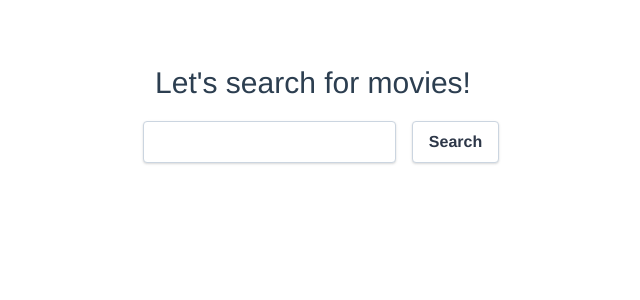
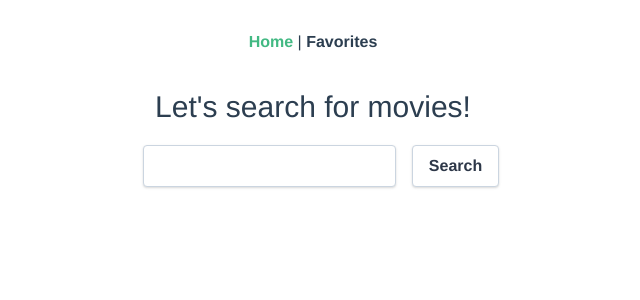
Before and after one commit to pablo-jurado/vue-movies-app, a Vue app: page / in a window 1280 px wide. Shown: the top 300 px of the page, without its empty margins (327-967 px from the left). Built offline with nearby package versions, Linux system fonts and the light colour scheme.

Commit message:
add router

```diff
--- a/package.json
+++ b/package.json
@@ -9,11 +9,13 @@
   },
   "dependencies": {
     "core-js": "^3.6.5",
-    "vue": "^2.6.11"
+    "vue": "^2.6.11",
+    "vue-router": "^3.2.0"
   },
   "devDependencies": {
     "@vue/cli-plugin-babel": "~4.4.0",
     "@vue/cli-plugin-eslint": "~4.4.0",
+    "@vue/cli-plugin-router": "~4.4.0",
     "@vue/cli-service": "~4.4.0",
     "babel-eslint": "^10.1.0",
     "eslint": "^6.7.2",
--- a/src/App.vue
+++ b/src/App.vue
@@ -1,32 +1,12 @@
 <template>
   <div id="app">
-    <Header v-on:searchDone="updateMovies" />
-    <MovieList v-bind:movies="movies" />
+    <div id="nav">
+      <router-link to="/">Home</router-link> |
+      <router-link to="/favorites">Favorites</router-link>
+    </div>
+    <router-view />
   </div>
 </template>
-
-<script>
-import Header from "./components/Header.vue";
-import MovieList from "./components/MovieList.vue";
-
-export default {
-  name: "App",
-  components: {
-    Header,
-    MovieList,
-  },
-  data() {
-    return {
-      movies: [],
-    };
-  },
-  methods: {
-    updateMovies(movies) {
-      this.movies = movies;
-    },
-  },
-};
-</script>
 
 <style>
 #app {
@@ -35,6 +15,18 @@ export default {
   -moz-osx-font-smoothing: grayscale;
   text-align: center;
   color: #2c3e50;
-  margin-top: 60px;
+}
+
+#nav {
+  padding: 30px;
+}
+
+#nav a {
+  font-weight: bold;
+  color: #2c3e50;
+}
+
+#nav a.router-link-exact-active {
+  color: #42b983;
 }
 </style>
--- a/src/main.js
+++ b/src/main.js
@@ -1,9 +1,11 @@
 import Vue from "vue";
 import App from "./App.vue";
 import "./assets/css/main.css";
+import router from './router'
 
 Vue.config.productionTip = false;
 
 new Vue({
-  render: (h) => h(App),
+  router,
+  render: (h) => h(App)
 }).$mount("#app");
--- /dev/null
+++ b/src/router/index.js
@@ -0,0 +1,27 @@
+import Vue from "vue";
+import VueRouter from "vue-router";
+import Home from "../views/Home.vue";
+import Favorites from "../views/Favorites.vue";
+
+Vue.use(VueRouter);
+
+const routes = [
+  {
+    path: "/",
+    name: "Home",
+    component: Home,
+  },
+  {
+    path: "/favorites",
+    name: "Favorites",
+    component: Favorites,
+  },
+];
+
+const router = new VueRouter({
+  mode: "history",
+  base: process.env.BASE_URL,
+  routes,
+});
+
+export default router;
--- /dev/null
+++ b/src/views/Favorites.vue
@@ -0,0 +1,5 @@
+<template>
+  <div>
+    <h1>Favorites comming soon</h1>
+  </div>
+</template>
--- /dev/null
+++ b/src/views/Home.vue
@@ -0,0 +1,29 @@
+<template>
+  <div class="home">
+    <Header v-on:searchDone="updateMovies" />
+    <MovieList v-bind:movies="movies" />
+  </div>
+</template>
+
+<script>
+import Header from "@/components/Header.vue";
+import MovieList from "@/components/MovieList.vue";
+
+export default {
+  name: "Home",
+  components: {
+    Header,
+    MovieList,
+  },
+  data() {
+    return {
+      movies: [],
+    };
+  },
+  methods: {
+    updateMovies(movies) {
+      this.movies = movies;
+    },
+  },
+};
+</script>
```
Also changed, not shown: 1 other file (tests, documents, lock files or other folders).
